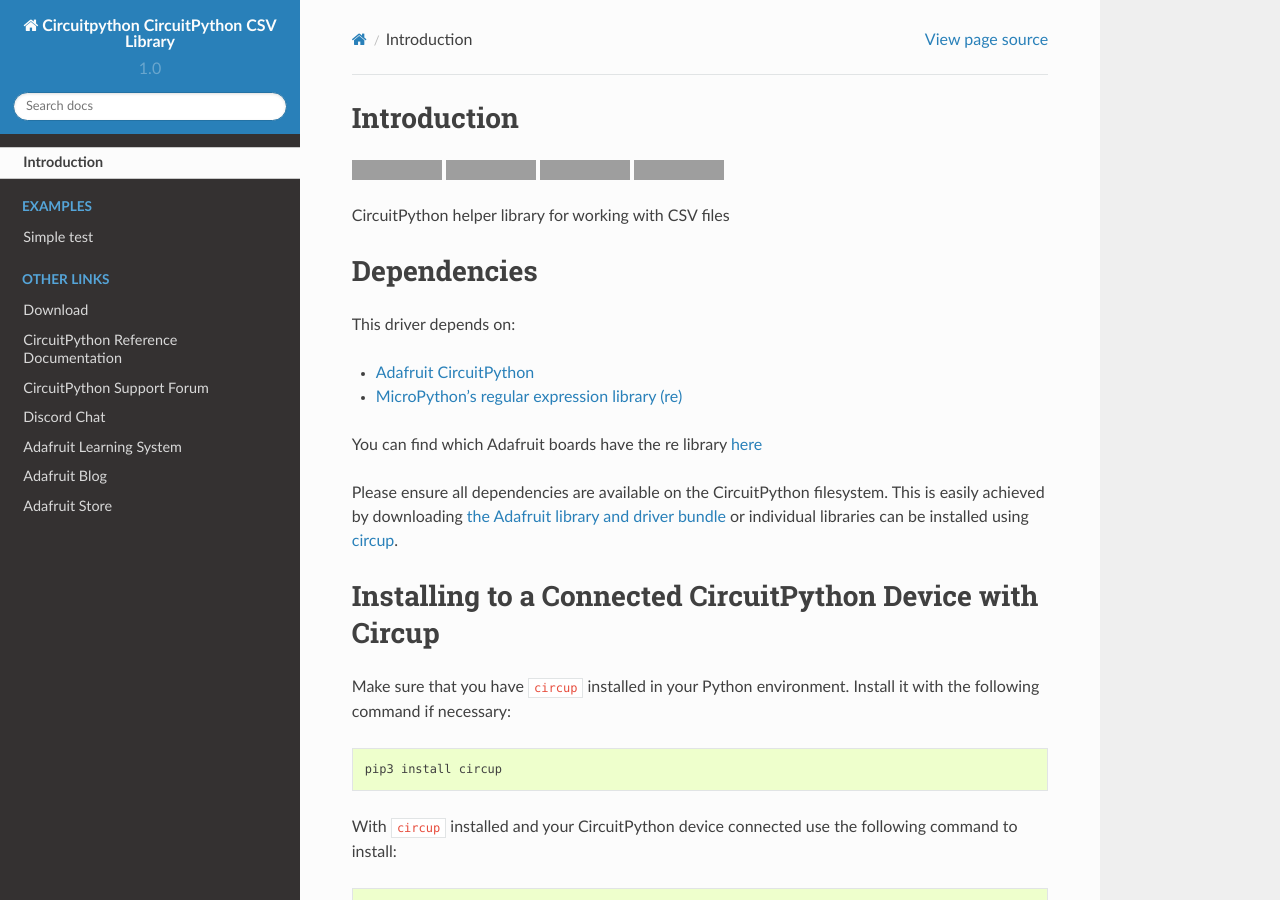
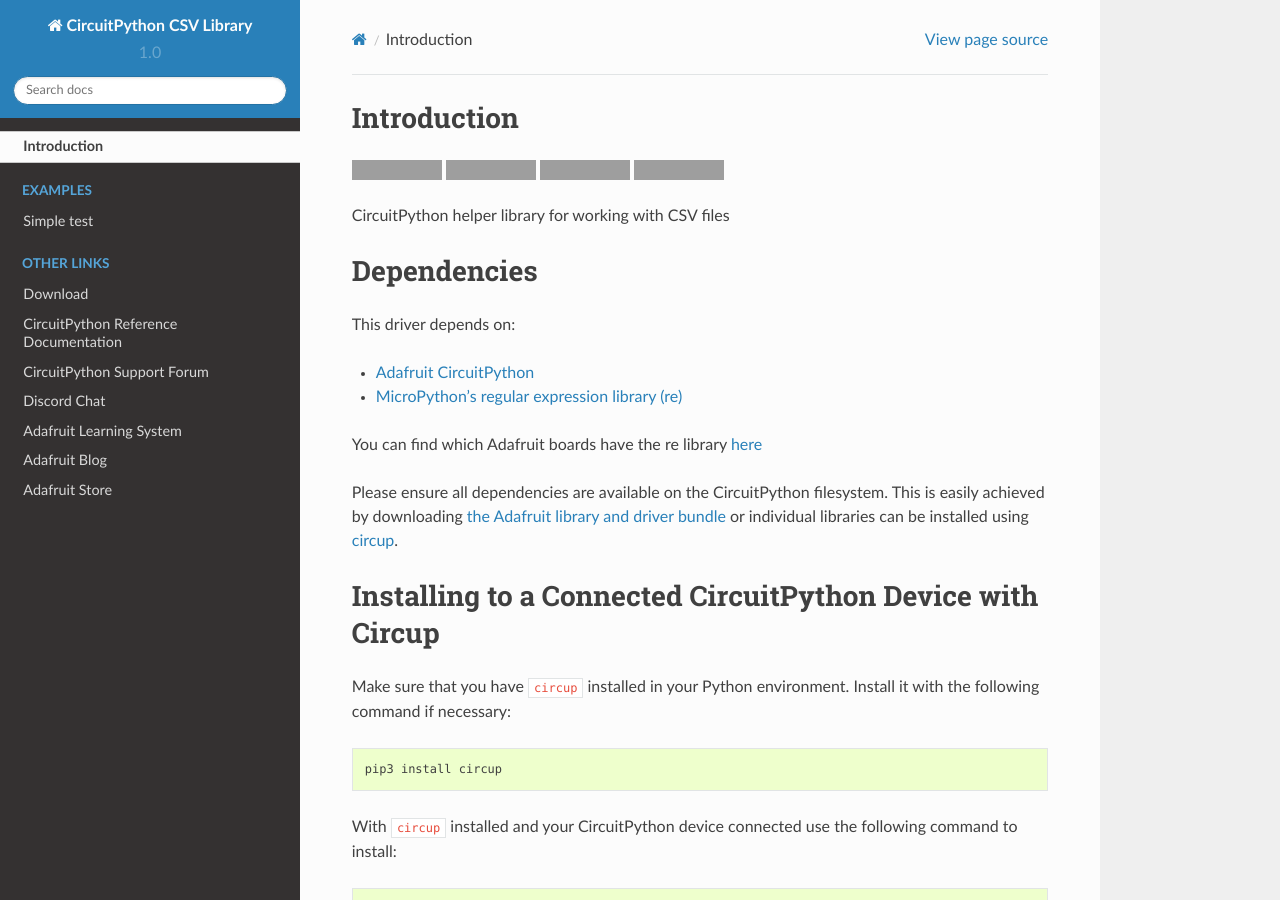
Before and after one commit to tekktrik/CircuitPython_CSV, a Sphinx documentation site: the page built from docs/index.rst, in a window 1280 px wide and 900 px high. Built offline with Sphinx 7.4.7 and the Read the Docs theme 2.0.0, drawn with Linux system fonts in a browser that asks for light colours; grey boxes are pictures that could not be loaded.

Commit message:
Update project name to remove duplicate "CircuitPython"

```diff
--- a/docs/conf.py
+++ b/docs/conf.py
@@ -45,7 +45,7 @@
 master_doc = "index"
 
 # General information about the project.
-project = "Circuitpython CircuitPython CSV Library"
+project = "CircuitPython CSV Library"
 copyright = "2021 Alec Delaney"
 author = "Alec Delaney"
 
```
